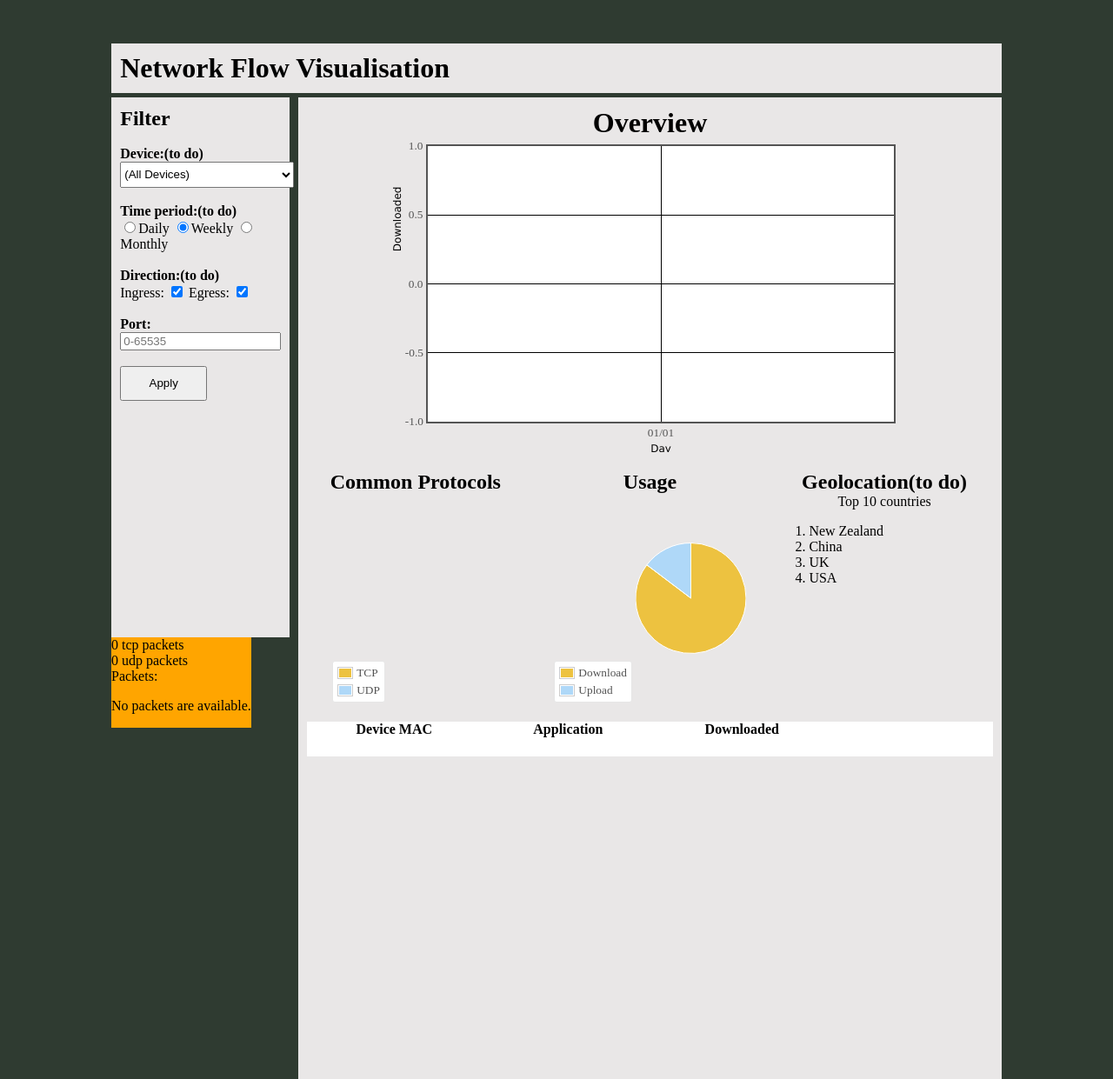
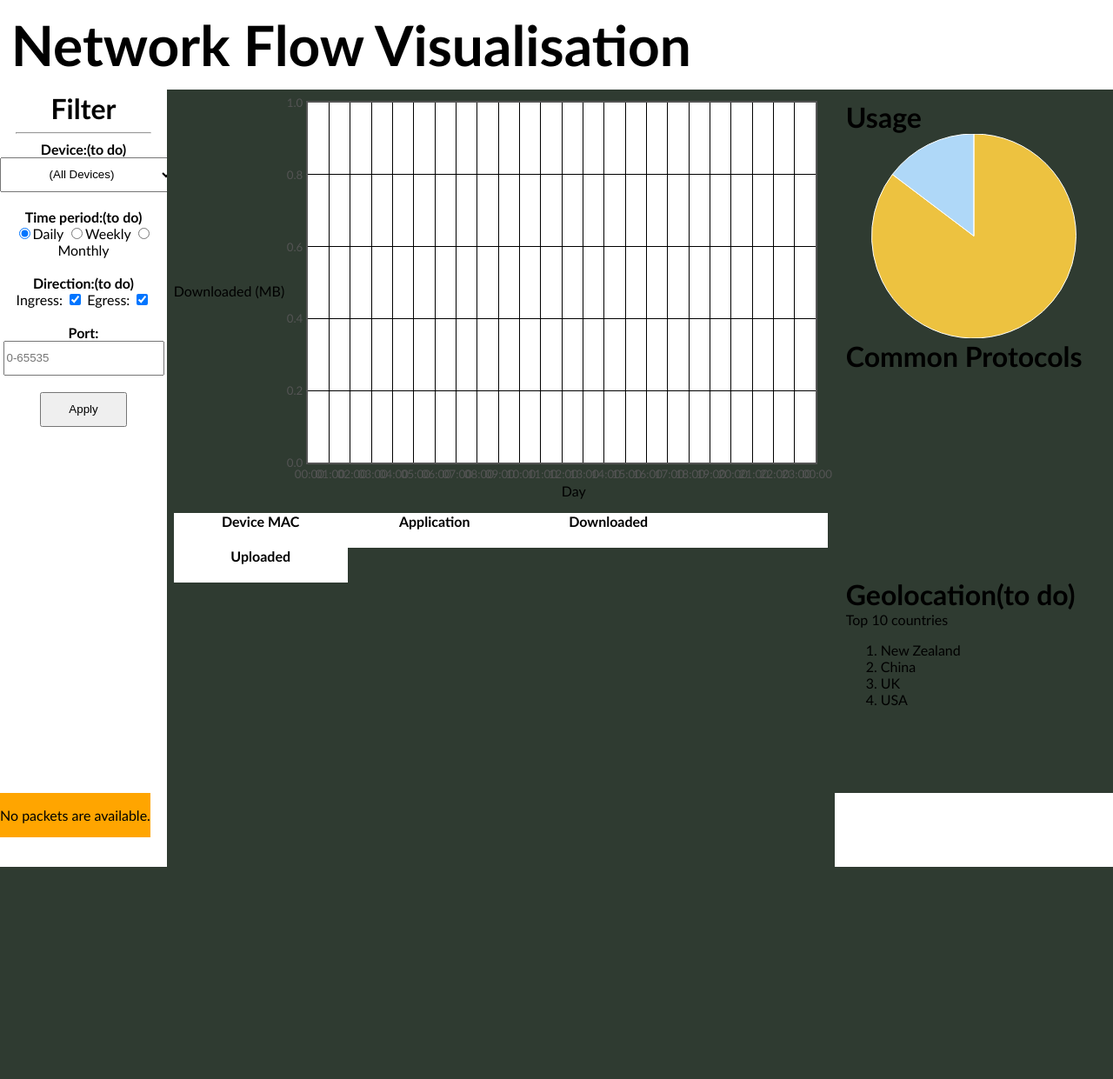
Before and after one commit to Neurion/Network-Flow-Visualisation, a Django app: page /visualise/ in a window 1280 px wide; the page is wider, and only the part inside the window is pictured. Shown: that part at 87% size. After the commit the page ends 997 px from the top of that part, so only its background shows below. Run offline with Django 3.2, Linux system fonts and the light colour scheme; data that the repository does not hold is empty; a map, chart or similar area stays blank.

Commit message:
Coded the time series graph scales. Time filter partially works.  Improved overall design.

```diff
--- a/network_flow_visualisation/urls.py
+++ b/network_flow_visualisation/urls.py
@@ -2,6 +2,7 @@ from django.conf.urls import patterns, include, url
 from django.contrib import admin
 
 urlpatterns = patterns('',
+	url(r'^/?$', include('visualise.urls', namespace="visualise")),
     url(r'^visualise/', include('visualise.urls', namespace="visualise")),
     url(r'^admin/', include(admin.site.urls)),
 )
--- a/visualise/static/visualise/css/main.css
+++ b/visualise/static/visualise/css/main.css
@@ -8,14 +8,26 @@ body{
 	display: inline-block;
 	width: 100%;
 	height: 100%;
-	background-color: #2F3B31;
+	background-color: white;
 	margin: 50px 10% 0px 10%;
+	margin: 0px;
+	font-family: "Trebuchet MS", Helvetica, sans-serif;
 }
 
 h1, h2, h3{
 	display: inline-block;
 	color: black;
 	margin: 0px;
+}
+
+h1{
+	font-size: 4em;
+	color: black;
+}
+
+h2{
+	font-size: 2em;
+	color: black;
 }
 
 .bold{
@@ -49,35 +61,69 @@ h1, h2, h3{
 	height: 3px;
 }
 
+.header{
+	display: block;
+	width: 100%;
+	float: left;
+	font-size: 2em;
+	font-weight: bold;
+	background-color: #2F3B31;
+}
+
 #container{
 	display: block;
-	width: 80%;
+	width: 100%;
 	height: 100%;
 	margin-bottom: 20px;
+	background-color: white;
 }
 
 	#title{
 		display: inline-block;
 		width: 98%;
 		padding: 1%;
-		margin-bottom: 5px;
-		background-color: #E9E7E7;
+		/*background-color: #2F3B31;*/
 		float: left;
+	}
+
+	#left{
+		display: inline-block;
+		width: 15%;
+		height: 100%;
+		float: left;
+		/*background-color: #2F3B31;*/
+	}
+
+	#middle{
+		display: inline-block;
+		width: 60%;
+		height: 100%;
+		float: left;
+		background-color: blue;
+	}
+
+	#right{
+		display: inline-block;
+		width: 23%;
+		height: 98%;
+		padding: 1%;
+		float: left;
+		background-color: #2F3B31;
 	}
 
 	#filter_container{
 		display: inline-block;
-		width: 19%;
-		height: 75%;
+		width: 100%;
+		height: 68%;
 		padding: 1% 0%;
-		padding-left: 1%;
-		margin-right: 5px;
-		background-color: #E9E7E7;
+		background-color: #2F3B31;
+		background-color: white;
 		float: left;
+		text-align: center;
 	}
 
-		#filter_container h2{
-			color: black;
+		#filter_container hr{
+			width: 80%;
 		}
 
 		#filter_container form{
@@ -85,37 +131,80 @@ h1, h2, h3{
 			padding: 0px;
 		}
 
-		#filter_container #select_mac{
+		#select_mac{
 			display: inline-block;
 			width: 200px;
-			height: 30px;
+			height: 40px;
 		}
 
-		#filter_container #select_mac option{
-			height: 20px;
+		#select_mac option{
+			height: 30px;
+			text-align: center;
 		}
 
-		#filter_container #btn_submit{
+		#text_port{
+			height: 40px;
+		}
+
+		#btn_submit{
 			width: 100px;
 			height: 40px;
 		}
 
-		#filter_container #timeline ul li{
-			display: inline-block;
-			text-decoration: none;
+	#usage{
+		display: block;
+		width: 100%;
+		height: 30%;
+		background-color: orange;
+	}
+
+		#usage_container_chart{
+			display: block;
+			width: 100%;
+			height: 100%;
 			float: left;
+			background-color: #2F3B31;
 		}
 
-	#overview{
-		display: inline-block;
-		width: 77%;
-		height: 50%;
-		padding: 1%;
-		float: right;
-		background-color: #E9E7E7;
+	#protocols{
+		display: block;
+		width: 100%;
+		height: 30%;
+		background-color: orange;
 	}
 
-		#overview h1{
+		#protocol_container_chart{
+			display: block;
+			width: 100%;
+			height: 100%;
+			float: left;
+			background-color: #2F3B31;
+		}
+
+	#geolocation{
+		display: block;
+		width: 100%;
+		height: 30%;
+		background-color: #2F3B31;
+	}
+
+	#geolocation li{
+		text-align: left;
+		width: 150px;
+	}
+
+
+	#timeline{
+		display: inline-block;
+		width: 98%;
+		height: 58%;
+		padding: 1%;
+		float: left;
+		background-color: #2F3B31;
+		/*background-color: blue;*/
+	}
+
+		#timeline h1{
 			display: inline-block;
 			width: 20%;
 			text-align: center;
@@ -123,86 +212,21 @@ h1, h2, h3{
 			float: left;
 		}
 
-		#overview_container_chart{
+		#timeline #timeline_container_chart{
 			display: inline-block;
-			width: 75%;
-			height: 90%;
-			margin-left: 5%;
-			margin: 0% 12.5%;
-			background-color: #E9E7E7;
+			width: 100%;
+			height: 100%;
+			background-color: #2F3B31;
 			float: left;
 		}
 
-	.tiles_container{
-		display: inline-block;
-		width: 79%;
-		background-color: #E9E7E7;
-		float: right;
-	}
-
-		.tile{
-			display: inline-block;
-			width: 31.333%;
-			padding: 1%;
-			background-color: #E9E7E7;
-			float: left;
-			text-align: center;
-		}
-
-			/* Protocol */
-			#protocol_container_chart{
-				display: inline-block;
-				width: 50%;
-				height: 30%;
-			}
-
-			#protocol_container_legend{
-			    background-color: #fff;
-			    padding: 2px;
-			    margin-bottom: 8px;
-			    border-radius: 3px 3px 3px 3px;
-			    border: 1px solid #E6E6E6;
-			    display: inline-block;
-			    margin: 0 auto;
-			}
-
-			/* Usage */
-			#usage_container_chart{
-				display: inline-block;
-				width: 50%;
-				height: 30%;
-				background-color: #E9E7E7;
-			}
-
-			#usage_container_legend{
-			    background-color: #fff;
-			    padding: 2px;
-			    margin-bottom: 8px;
-			    border-radius: 3px 3px 3px 3px;
-			    border: 1px solid #E6E6E6;
-			    display: inline-block;
-			    margin: 0 auto;
-			}
-
-			/* Geolocation */
-			#geolocation_container_chart{
-				display: inline-block;
-				width: 50%;
-				height: 30%;
-			}
-
-			.tile li{
-				text-align: left;
-				width: 150px;
-			}
-
 	#flows_table{
 		display: block;
-		width: 77%;
+		width: 98%;
 		height: 50%;
 		padding: 1%;
-		float: right;
-		background-color: #E9E7E7;
+		float: left;
+		background-color: #2F3B31;
 	}
 
 		#flows_table .row:first-child{
@@ -230,6 +254,7 @@ h1, h2, h3{
 		}
 
 
+
 #junk{
 	display: inline-block;
 	background-color: orange;
--- a/visualise/static/visualise/javascript/main.js
+++ b/visualise/static/visualise/javascript/main.js
@@ -5,11 +5,19 @@ var ar = new Array("a","b"); <==> var ar = ["a","b"];
 
 /* Global data for various graphs */
 var protocols_distribution = [];
+var timelineData = [];
+var sourceMACAddresses = [];
+var sourceMACBytes = [];
+
 
 var PROTO_TCP = 6;
 var PROTO_UDP = 17;
 
-
+// Default filter values
+var f_interval = "daily";
+var INTERVAL = {"daily" : 86400000,
+				"weekly" : 604800000,
+				"monthly" : 2628000000};
 
 $(document).ready(function(){
 	console.log("ready");
@@ -74,7 +82,7 @@ function populateFlowTable(macs, bytes){
 		$row = $('<div></div>').addClass("row");
 		$c1 = $('<div></div>').addClass("cell").html(macs[i]);
 		$c2 = $('<div></div>').addClass("cell").html("(to do)");
-		$c3 = $('<div></div>').addClass("cell").html((bytes[i]/1000).toFixed(2)+" MB");
+		$c3 = $('<div></div>').addClass("cell").html((bytes[i]/1000000).toFixed(2)+" MB");
 		$row.append($c1).append($c2).append($c3);
 		$("#flows_table").append($bar).append($row);
 	}
@@ -83,20 +91,52 @@ function populateFlowTable(macs, bytes){
 
 
 
-function loadTimeline(dat, timeInterval){
-	console.log(timeInterval);
+function loadTimeline(dat){
+
 	// Date, data downloaded
-	//var data = [[1427621192, 10], [1427622192, 34], [1427623192, 13], [1427624192, 3], [1427625192, 377], [1427626192, 43]];
-
-	//var data = [[1427621192, 10], [1427622192, 34]];
-
-	//console.log(dat);
+	var data = [[1427621192, 10], [1427622192, 34], [1427623192, 13], [1427624192, 3], [1427625192, 377], [1427626192, 43]];
 
 	data = dat;
 
+	var availableFrom, availableTo;
+	var date = new Date();
+	var msNow = date.getTime();
+	var buckets;
+	var msStart, msEnd;
+
+
+	var timeLabel = "Day";
+	var tickSize = [1, "hour"]; // tick every hour
+
+	console.log("Interval:"+f_interval);
+
+	var msPerInterval;
+	switch(f_interval){
+		case "daily":
+			msPerInterval = INTERVAL["daily"];
+			break;
+		case "weekly":
+			msPerInterval = INTERVAL["weekly"];
+			tickSize = [1, "day"]; // tick every day
+			break;
+		case "monthly":
+			msPerInterval = INTERVAL["monthly"];
+			tickSize = [1, "day"]; // tick every day
+			break;
+	}
+
+	msStart = msNow - (msNow % msPerInterval);
+	msEnd = msStart + msPerInterval;
+
+	console.log("from:"+msStart);
+	console.log("to:"+msEnd);
+
+	console.log(dat[0]);
+	console.log(dat[dat.length-1]);
+
+
 	var dataset = [
 	    {
-	        //label: "testing...",
 	        data: data,
 	        color: "#FF0000",
 	        points: {
@@ -109,7 +149,6 @@ function loadTimeline(dat, timeInterval){
 	];
 
 	var options = {
-		label: "testing...",
 		series: {
 		    shadowSize: 5,
 		    lines:{
@@ -122,23 +161,19 @@ function loadTimeline(dat, timeInterval){
 	    xaxis: {
 		    mode: "time",
 		    color: "black",
-		    position: "bottom",
-		    axisLabel: "Day",
-		    axisLabelUseCanvas: true,
-		    axisLabelFontSizePixels: 12,
-		    axisLabelFontFamily: 'Verdana, Arial',
-    		axisLabelPadding: 5	,
-		    timeformat: "%d/%m",
+            axisLabel: timeLabel,
+            axisLabelUseCanvas: false,
+            mode: "time",
+    		tickSize: tickSize, // tick every hour
+            min: msStart,
+            max: msEnd,
 		},
 	    yaxis: {
 		    color: "black",
 		    position: "left",
-		    axisLabel: "Downloaded",
-		    axisLabelUseCanvas: true,
-		    axisLabelFontSizePixels: 12,
-		    axisLabelFontFamily: 'Verdana, Arial',
-    		axisLabelPadding: 5	,
-		    timeformat: "%d/%m",
+            axisLabel: 'Downloaded (MB)',
+            axisLabelUseCanvas: false,
+            min: 0,
 		},
 	    grid: {
 	        //hoverable: true,
@@ -148,7 +183,7 @@ function loadTimeline(dat, timeInterval){
 	};
 
 	// Plot the overview pie chart
-	var plot = $.plot($("#overview_container_chart"), dataset , options);
+	var plot = $.plot($("#timeline_container_chart"), dataset , options);
 }
 
 
@@ -215,5 +250,5 @@ function loadUsageChart(){
 	};
 
 	// Plot the usage pie chart
-	var plot = $.plot($("#usage_container_chart"),data , options);
+	var plot = $.plot($("#usage_container_chart"), data , options);
 }
--- a/visualise/templates/visualise/index.html
+++ b/visualise/templates/visualise/index.html
@@ -10,9 +10,7 @@
 
 <script>
 
-var timelineData = [];
-var sourceMACAddresses = [];
-var sourceMACBytes = [];
+
 
 var timeOldest = "{{ time_oldest }}"*1000;
 var timeNewest = "{{ time_newest }}"*1000;
@@ -48,10 +46,11 @@ console.log(bytesUploaded);
         <h1>Network Flow Visualisation</h1>
     </div> <!-- Close title -->
 
+    <div id="left">
         <div id="filter_container">
             <h2>Filter</h2>
-        <br><br>
-        <form action="/visualise/" method="POST">
+            <hr>
+            <form action="/" method="POST">
 
                 {% csrf_token %}
 
@@ -60,9 +59,39 @@ console.log(bytesUploaded);
                 <br><br>
                 <span class="bold">Time period:(to do)</span><br>
                 <!--{{ filter_form }}-->
+                {% if f_interval %}
+
+                    <script>
+                        f_interval = "{{ f_interval }}";
+                    </script>
+
+                    {% if f_interval == "daily" %}
+                        <input type="radio" name="time_interval" value="daily" checked="true">Daily</input>
+                    {% else %}
                         <input type="radio" name="time_interval" value="daily">Daily</input>
+                    {% endif %}
+
+
+                    {% if f_interval == "weekly" %}
                         <input type="radio" name="time_interval" value="weekly" checked="true">Weekly</input>
+                    {% else %}
+                        <input type="radio" name="time_interval" value="weekly">Weekly</input>
+                    {% endif %}
+
+
+                    {% if f_interval == "monthly" %}
+                        <input type="radio" name="time_interval" value="monthly" checked="true">Monthly</input>
+                    {% else %}
                         <input type="radio" name="time_interval" value="monthly">Monthly</input>
+                    {% endif %}
+
+                {% else %}
+
+                    <input type="radio" name="time_interval" value="daily" checked="true">Daily</input>
+                    <input type="radio" name="time_interval" value="weekly">Weekly</input>
+                    <input type="radio" name="time_interval" value="monthly">Monthly</input>
+
+                {% endif %}
                 <!-- Direction -->
                 <br><br>
                 <span class="bold">Direction:(to do)</span><br>
@@ -77,30 +106,43 @@ console.log(bytesUploaded);
                 <br><br>
                 <input id="btn_submit" name="btn_submit" type="submit" value="Apply">
             </form>
+        </div><!-- Close filter_container -->
+
+    </div><!-- Close left -->
+
+    <div id="middle">
+
+        <div id="timeline">
+            <div id="timeline_container_chart"></div>
+        </div><!-- Close timeline -->
+
+        <div id="flows_table">
+            <!-- Table header -->
+            <div class="row">
+                <div class="cell">Device MAC</div>
+                <div class="cell">Application</div>
+                <div class="cell">Downloaded</div>
+                <div class="cell">Uploaded</div>
+            </div>
+            <!-- Data -->
+        </div><!-- Close flows_table -->
+
+    </div><!-- Close middle -->
+
+    <div id="right">
+
+        <div id="usage">
+            <div class="header">Usage</div>
+            <div id="usage_container_chart"></div>
         </div>
 
-    <div id="overview">
-        <h1>Overview</h1>
-        <div id="overview_container_legend"></div>
-        <div id="overview_container_chart"></div>
-    </div> <!-- Close overview -->
-
-    <div class="tiles_container">
-
-        <div class="tile">
-            <h2>Common Protocols</h2><br>
-            <div id="protocol_container_legend"></div>
+        <div id="protocols">
+            <div class="header">Common Protocols</div>
             <div id="protocol_container_chart"></div>
         </div>
 
-        <div class="tile">
-            <h2>Usage</h2><br>
-            <div id="usage_container_legend"></div>
-            <div id="usage_container_chart"></div>
-        </div>
-
-        <div class="tile">
-            <h2>Geolocation(to do)</h2><br>
+        <div class="geolocation">
+            <div class="header">Geolocation(to do)</div>
             Top 10 countries
             <ol>
                 <li>New Zealand</li>
@@ -108,26 +150,24 @@ console.log(bytesUploaded);
                 <li>UK</li>
                 <li>USA</li>
             </ol>
-        </div>
+        </div><!-- Close geolocation -->
 
-    </div>
+    </div><!-- Close right -->
 
 
-    <div id="flows_table">
-        <!-- Table header -->
-        <div class="row">
-            <div class="cell">Device MAC</div>
-            <div class="cell">Application</div>
-            <div class="cell">Downloaded</div>
-        </div>
-        <!-- Data -->
-    </div>
+
+
+
+
+
+
+
+
+
 
     <br>
 
     <div id="junk">
-        {{ tcp_count }} tcp packets<br>
-        {{ udp_count }} udp packets<br>
 
         {% if f_source_port %}
             <script>
@@ -160,7 +200,6 @@ console.log(bytesUploaded);
             {% endfor %}
         {% endif %}
 
-        Packets:
             {% if packets_list %}
                 {% for packet in packets_list %}
 
@@ -195,13 +234,6 @@ console.log(bytesUploaded);
 
     </div>
 
-
-
-    <script>
-        //console.log(sourceMACAddresses);
-
-    </script>
-
     <!--
         {% if protocols_list %}
         {% for protocol in protocols_list %}
@@ -215,23 +247,13 @@ console.log(bytesUploaded);
         {% endif %}
     -->
 
-
-</div>  <!-- Close container -->
+</div><!-- Close container -->
 
 
 
 
 <!--
-
-
     Things to do:
-
-        Network activity
-        Device history/activity
-        Filters
         IP address location
         Use Libprotoident for application inspection?
-
-
-
 -->
--- a/visualise/urls.py
+++ b/visualise/urls.py
@@ -6,16 +6,4 @@ urlpatterns = patterns('',
 
 	# e.g. /visualise/
 	url(r'^$', views.index, name='index'),
-
-    # e.g. /visualise/filter
-    # Pass MAC address as argument called 'mac_src' to view
-    #url(r'^filter/(?P<mac>.*)$', views.filter, name='filter'),
-
-    url(r'^filter/$', views.filter, name='filter'),
-
-    # e.g. /visualise/bob
-    url(r'^bob$', views.tt, name='tt'),
-
-    # e.g. /visualise/
-    url(r'^test.txt$', views.index),
 )
--- a/visualise/views.py
+++ b/visualise/views.py
@@ -3,7 +3,6 @@ from django.http import HttpResponse, HttpResponseRedirect, HttpRequest
 from django.db.models import Max, Min, Sum
 
 from visualise.models import Flow
-from visualise.forms import TestForm, FilterForm
 
 import json
 
@@ -18,17 +17,21 @@ def index(request):
 	f_egress = ""
 	f_source_port = ""
 
+	isValid = False;
+
 	# If the filter has been applied, query flows according to filter options
 	if request.method == 'POST':
 		f_interval = request.POST.get("time_interval", "")
 		f_ingress = request.POST.get("check_ingress", "")
 		f_egress = request.POST.get("check_egress", "")
 		f_source_port = request.POST.get("text_port", "")
-		# Make the filtered query
-		packets_all = Flow.objects.all().order_by('timestamp').filter(source_port=f_source_port)
+		if isNum(f_source_port):
+			isValid = True;
+			# Make the filtered query
+			packets_all = Flow.objects.all().order_by('timestamp').filter(source_port=f_source_port)
+
 	# Else query all flows
-	else:
-		# Filter all packets by filter values
+	if isValid is False:
 		packets_all = Flow.objects.all().order_by('timestamp')	# Get packets in ascending order
 
 	# Get Dictionaries of min and max timestamps
@@ -85,20 +88,10 @@ def index(request):
 
 
 
-def filter(request):
-	if request.method == 'POST':
-		form = FilterForm(request.POST)
-		if form.is_valid():
-			# Redirect to the url /visualise/filter/
-			return HttpResponseRedirect('/visualise/')
-	else:
-		form = FilterForm()
 
-	# Render the view index.html
-	return render(request, 'visualise/index.html', {'form': form})
-
-
-
-
-def tt(request):
-	return render(request, 'visualise/tt.html')
+def isNum(data):
+	try:
+		int(data)
+		return True
+	except ValueError:
+		return False
```
Also changed, not shown: visualise/forms.py (deleted, +0 -14 lines), 7 other files. Lines whose indentation alone changed are shown as unchanged.
